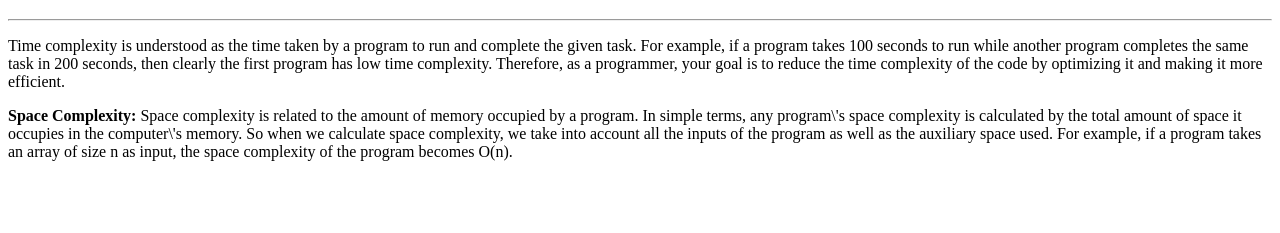
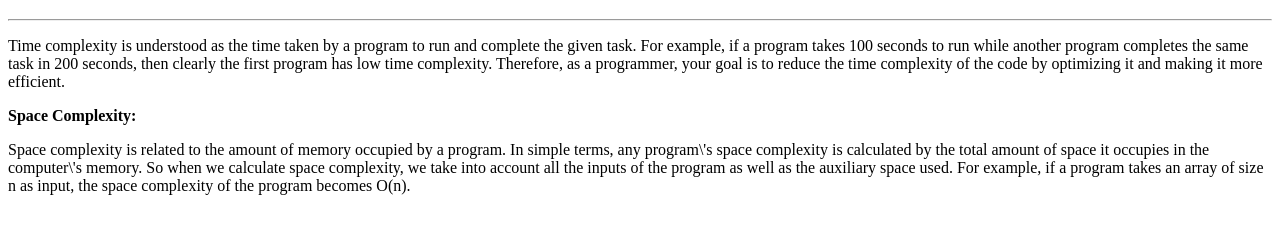
Before and after one commit to acciojob/time-and-space-complexity-rajprince320, a website: page main.html in a window 1280 px wide. Shown: the part 61-294 px from the top of the page. Drawn offline with Linux system fonts and the light colour scheme.

Commit message:
created a submission

```diff
--- a/main.html
+++ b/main.html
@@ -11,7 +11,7 @@
 		<h1>Time and Space Complexity</h1>
 		<hr>
 	<p>Time complexity is understood as the time taken by a program to run and complete the given task. For example, if a program takes 100 seconds to run while another program completes the same task in 200 seconds, then clearly the first program has low time complexity. Therefore, as a programmer, your goal is to reduce the time complexity of the code by optimizing it and making it more efficient.</p>
-		<p><b>Space Complexity:</b> Space complexity is related to the amount of memory occupied by a program. In simple terms, any program\'s space complexity is calculated by the total amount of space it occupies in the computer\'s memory. So when we calculate space complexity, we take into account all the inputs of the program as well as the auxiliary space used. For example, if a program takes an array of size n as input, the space complexity of the program becomes O(n).</p>
+		<b>Space Complexity:</b><p> Space complexity is related to the amount of memory occupied by a program. In simple terms, any program\'s space complexity is calculated by the total amount of space it occupies in the computer\'s memory. So when we calculate space complexity, we take into account all the inputs of the program as well as the auxiliary space used. For example, if a program takes an array of size n as input, the space complexity of the program becomes O(n).</p>
 		<script type="text/javascript" src="./script.js">
 </script>
 
```
